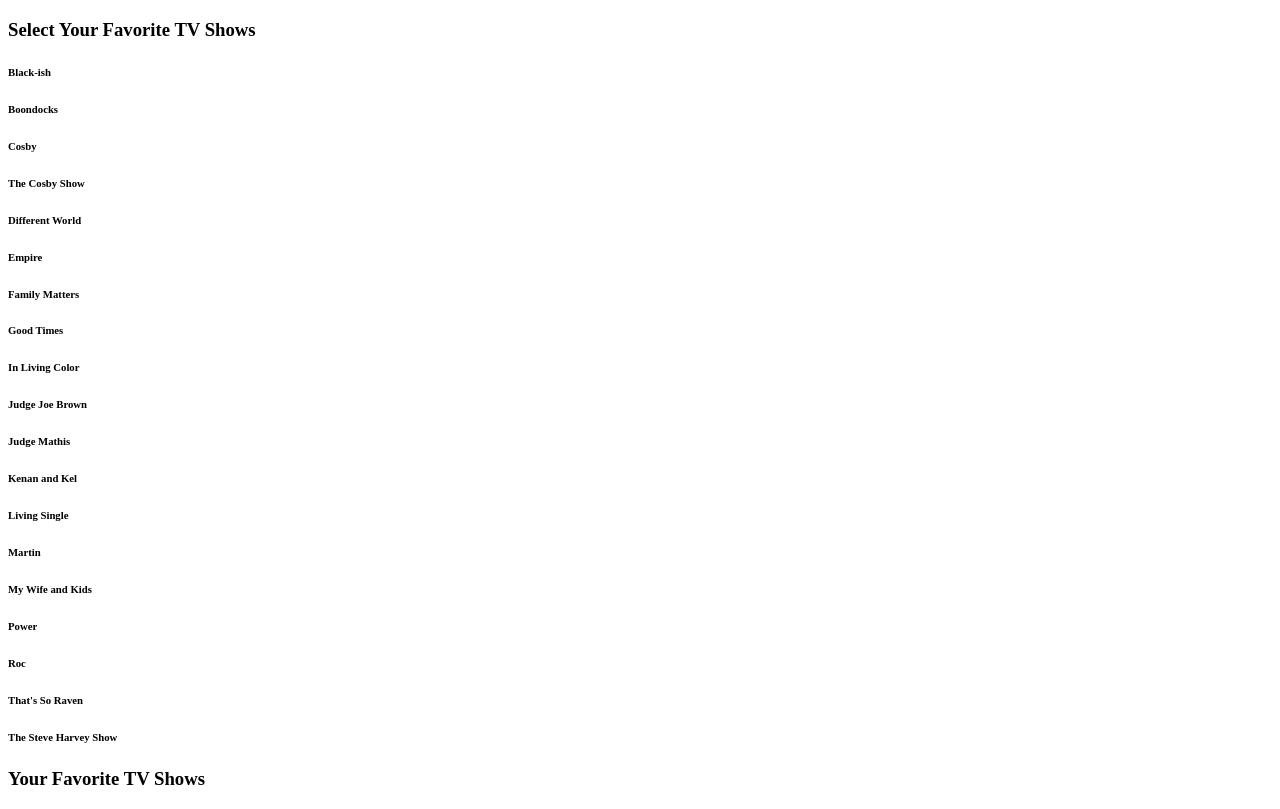
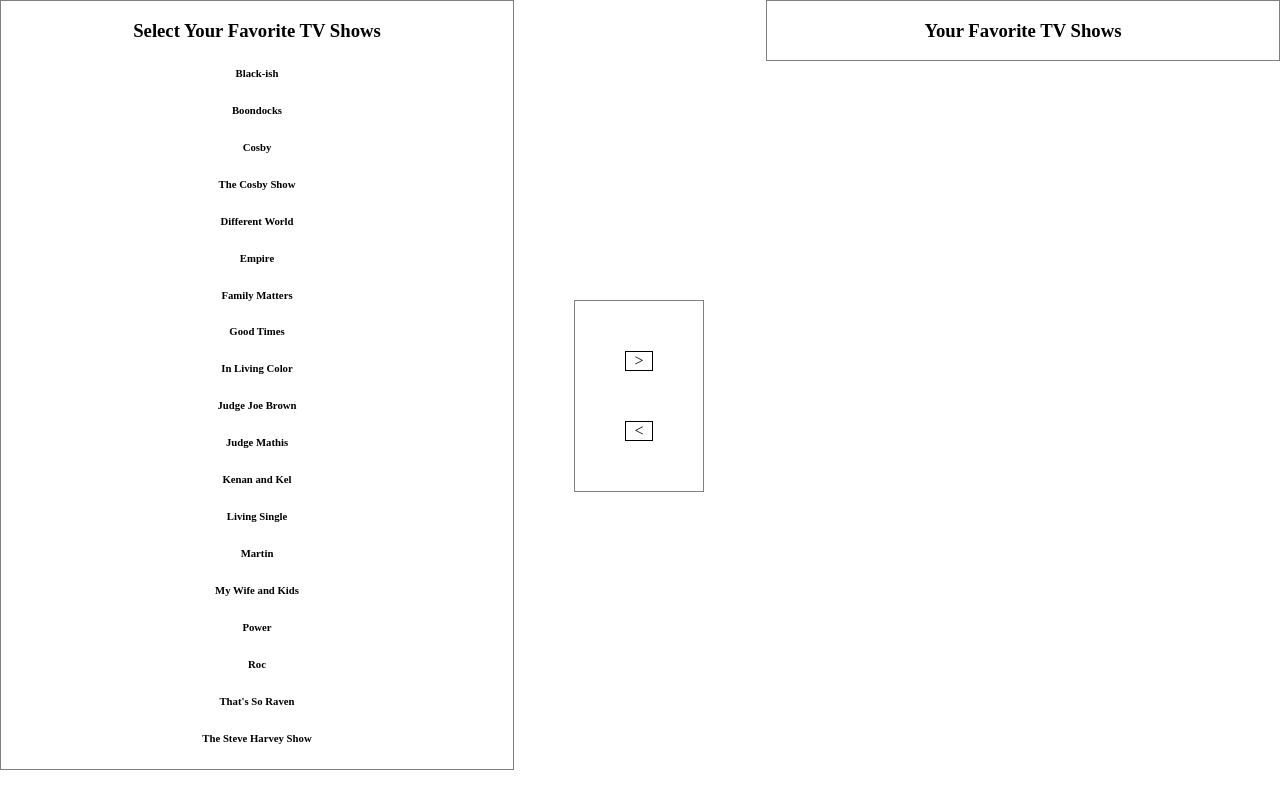
Before and after one commit to MonicaHoward/vanilla-javascript, a plain HTML site: page compile-a-list/index.html in a window 1280 px wide. Drawn offline with Linux system fonts and the light colour scheme.

Commit message:
setting up css

```diff
--- a/compile-a-list/index.html
+++ b/compile-a-list/index.html
@@ -29,6 +29,10 @@
         <div><h6>The Steve Harvey Show</h6></div>
     </section>
     <section>
+      <div class="button">></div>
+      <div class="button"><</div>
+    </section>
+    <section>
       <h3>Your Favorite TV Shows</h3>
     </section>
     <script href="script.js"></script>
--- a/compile-a-list/style.css
+++ b/compile-a-list/style.css
@@ -0,0 +1,26 @@
+body {
+  text-align: center;
+  margin: 0 auto;
+}
+section:nth-child(1) {
+  border: 1px solid gray;
+  float: left;
+  width: 40%;
+}
+section:nth-child(2) {
+  border: 1px solid gray;
+  float: left;
+  margin: 300px 60px;
+  text-align: center;
+  width: 10%;
+}
+.button {
+  border: 1px solid black;
+  margin: 50px;
+  text-align: center;
+}
+section:nth-child(3) {
+  border: 1px solid gray;
+  float: right;
+  width: 40%;
+}
```
